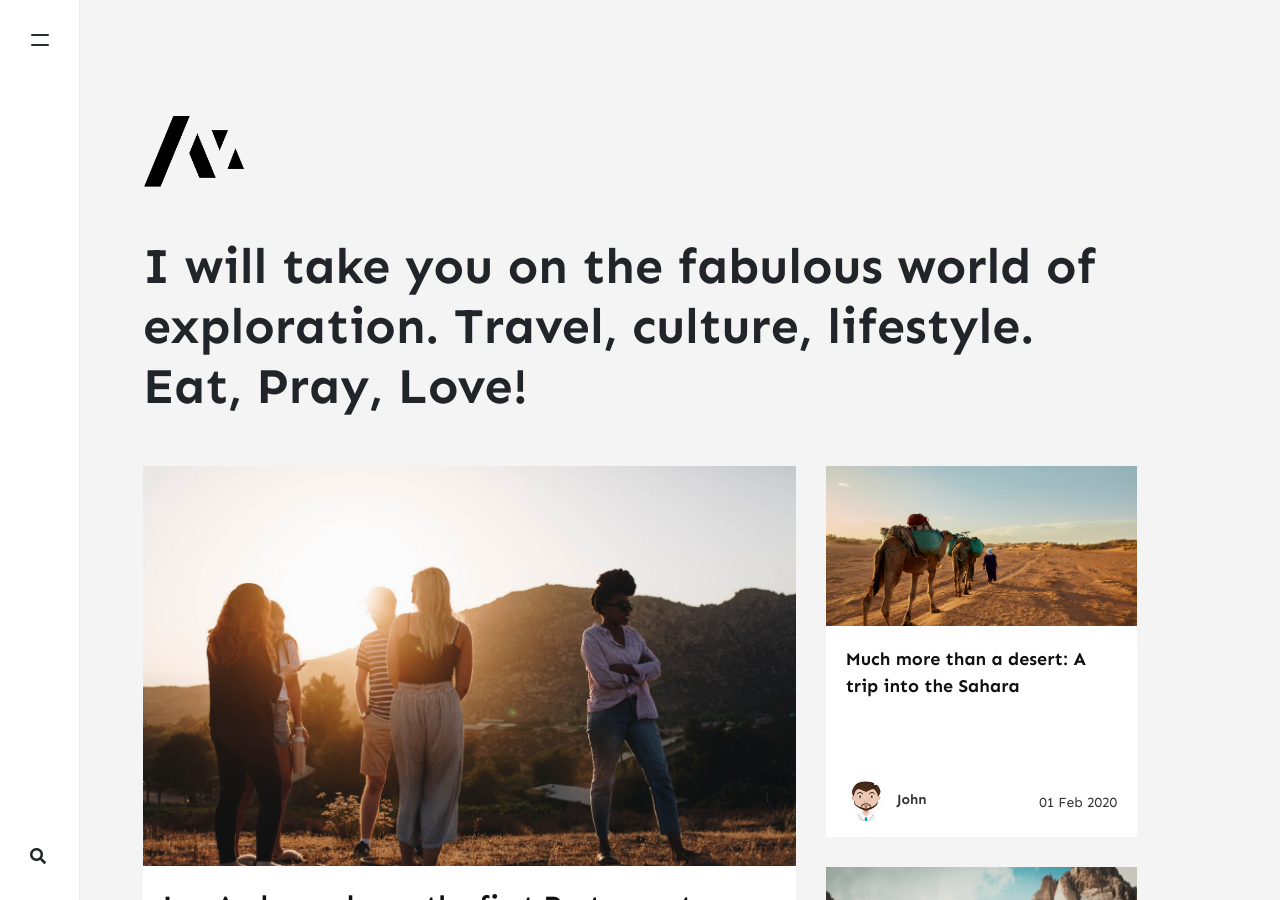
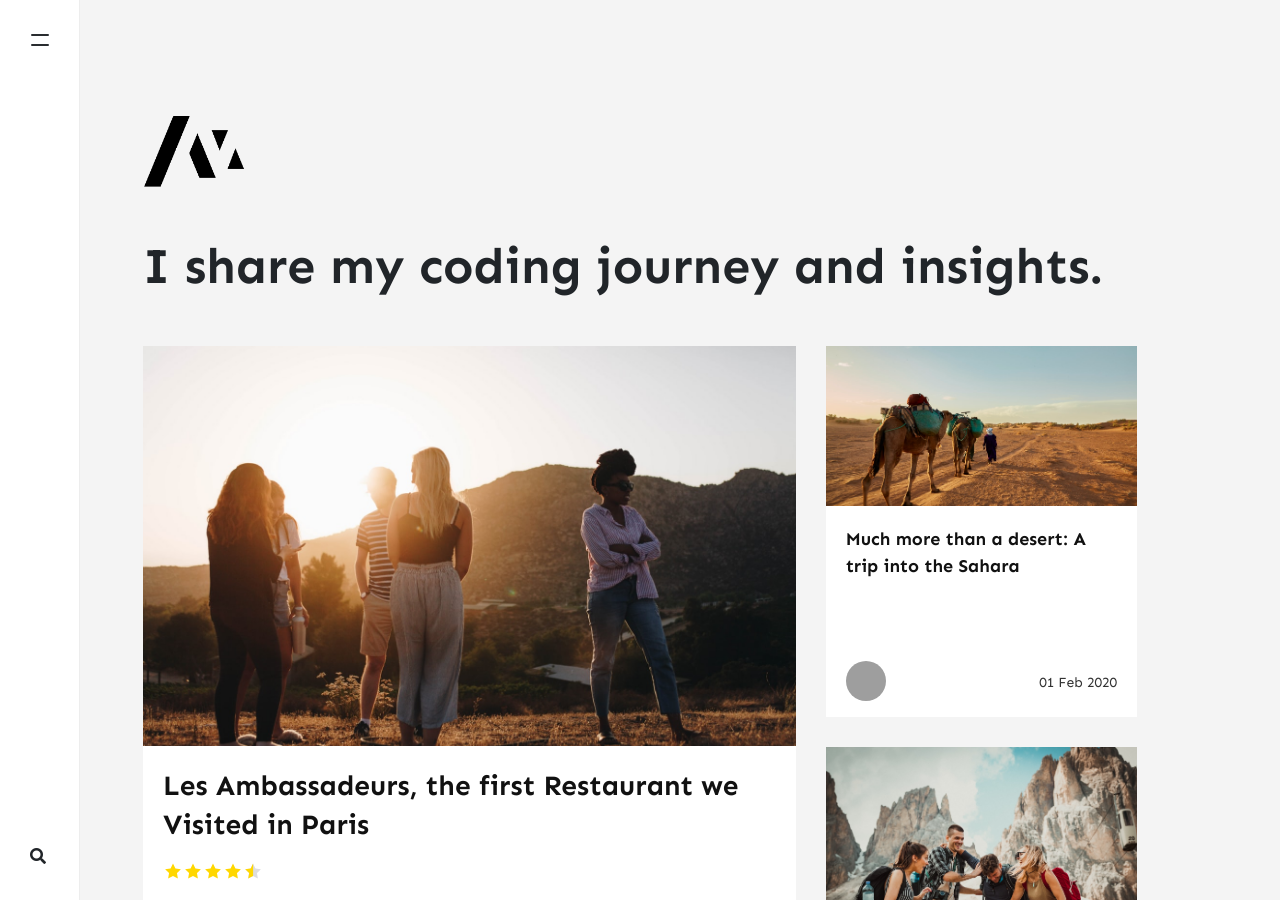
Before and after one commit to jensettl/jensettl.github.io, a Jekyll site: the page built from index.html, in a window 1280 px wide and 900 px high. Built offline with Jekyll 4.4.1, drawn with Linux system fonts in a browser that asks for light colours; nearby versions of some CDN libraries; the list of posts is cut into pages by our own code; comment, search, counter and statistics services are not loaded; some of the changed text lies outside the part shown; grey boxes are pictures that could not be loaded.

Commit message:
update site configuration for personal blog

```diff
--- a/_config.yml
+++ b/_config.yml
@@ -1,16 +1,16 @@
 # Site
-name: "Memoirs"
-title: "Memoirs"
-description: "I will take you on the fabulous world of exploration. Travel, culture, lifestyle. Eat, Pray, Love!"
+name: "Jens' Blog"
+title: "Jens' Blog"
+description: "I share my coding journey and insights."
 logo: 'assets/images/logo.png'
 favicon: 'assets/images/logo.png'
 baseurl:
 google_analytics: 'UA-xxxxxxxx-1'
-disqus: 'demowebsite'
+disqus: 'blogwebsite'
 mailchimp-list: 'https://wowthemes.us11.list-manage.com/subscribe/post?u=8aeb20a530e124561927d3bd8&amp;id=8c3d2d214b'
 include: ["_pages"]
 permalink: /:title/
-email: wowthemesnet@gmail.com
+email: ettljens@gmail.com
 
 # Authors
 authors:
@@ -19,17 +19,13 @@
     display_name: Sal
     avatar: 'assets/images/avatar-sal.png'
     email: wowthemesnet@gmail.com
-    web: https://www.wowthemes.net/donate/
-    twitter: https://twitter.com/wowthemesnet
     description: "Author of Memoirs, a Bootstrap Medium styled template available for Jekyll. You are currently previewing Jekyll template demo."
-  john:
-    name: John
-    display_name: John
-    avatar: 'assets/images/avatar.png'
-    email: wowthemesnet@gmail.com
-    web: https://www.wowthemes.net
-    twitter: https://twitter.com/wowthemesnet
-    description: "Write a short description of the author here. You are currently previewing Memoirs demo, a Jekyll template compatible with Github pages."
+  jens:
+    name: Jens
+    display_name: Jens
+    avatar: 'assets/images/avatar-jens.png'
+    email: ettljens@gmail.com
+    description: "Content creator for this blog and user of this Jekyll template. I love to tackle problems with creative coding solutions and automations."
 
 # Plugins
 plugins:
```
